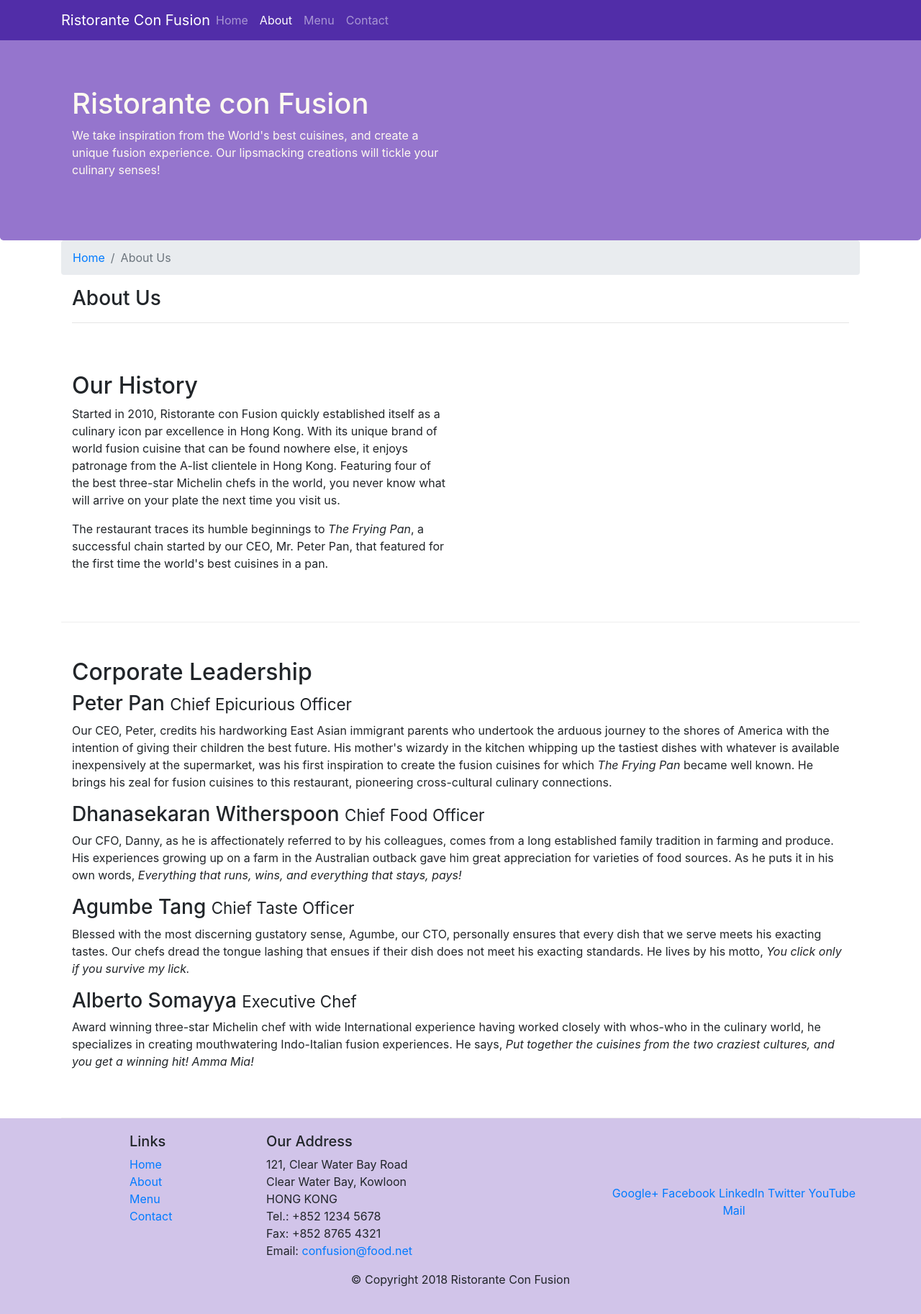
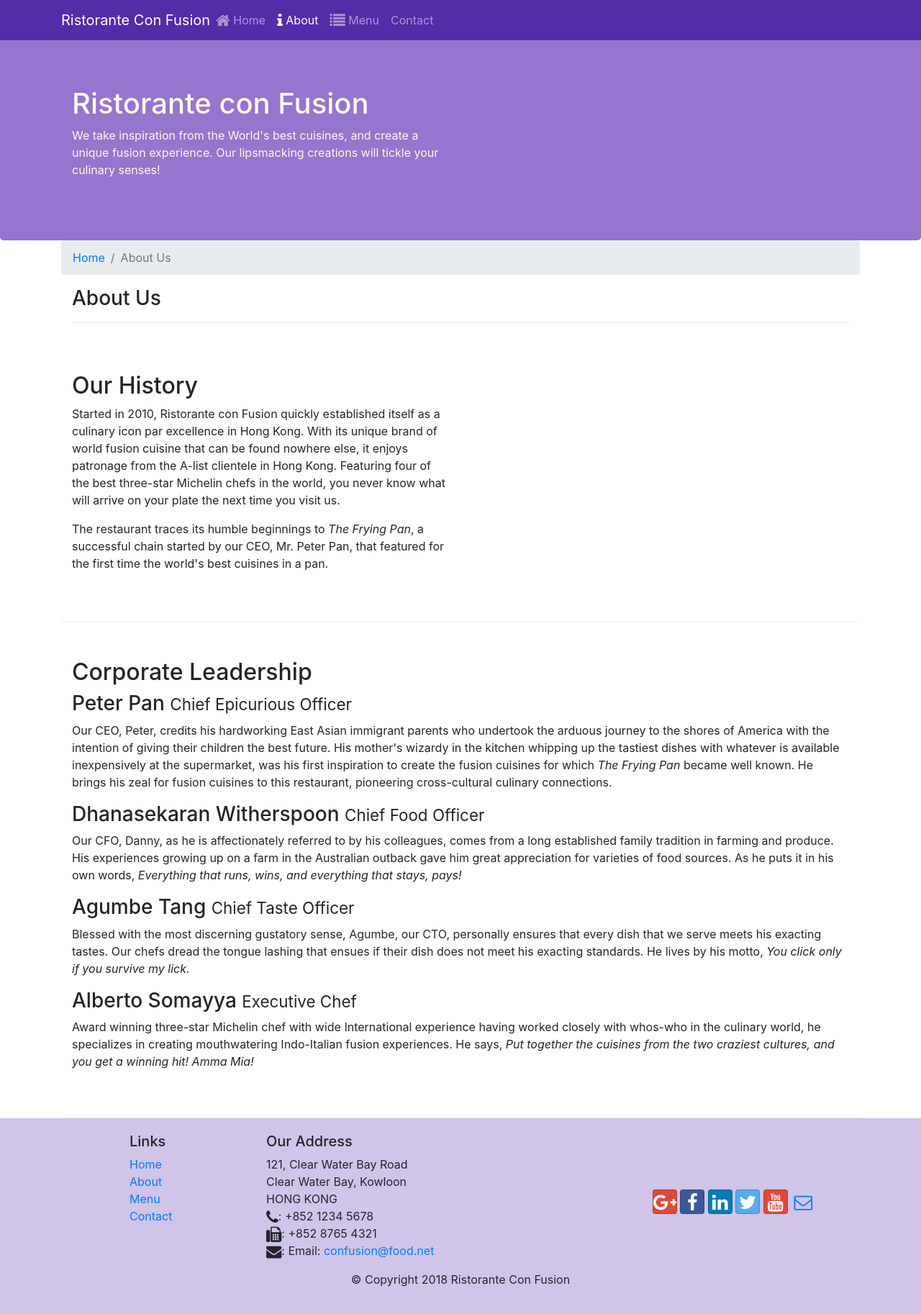
Before and after one commit to justellie/confusion, a website: page aboutus.html in a window 1280 px wide. Shown: the whole page at 72% size. Drawn offline with nearby package versions, Linux system fonts and the light colour scheme.

Commit message:
Icon Fonts

```diff
--- a/aboutus.html
+++ b/aboutus.html
@@ -9,6 +9,8 @@
     <!-- Bootstrap CSS -->
     <link rel="stylesheet" href="node_modules/bootstrap/dist/css/bootstrap.min.css">
     <link href="css/styles.css" rel="stylesheet">
+     <link rel="stylesheet" href="node_modules/font-awesome/css/font-awesome.min.css">
+    <link rel="stylesheet" href="node_modules/bootstrap-social/bootstrap-social.css">
     <title>Ristorante Con Fusion: About Us</title>
 
 </head>
@@ -23,10 +25,11 @@
            <a class="navbar-brand mr-auto" href="./index.html">Ristorante Con Fusion</a>
             <div class="collapse navbar-collapse" id="Navbar">
                <ul class="navbar-nav mr-auto">
-                    <li class="nav-item"><a class="nav-link" href="./index.html">Home</a></li>
-                    <li class="nav-item active"><a class="nav-link" href="#">About</a></li>
-                    <li class="nav-item"><a class="nav-link" href="#">Menu</a></li>
-                    <li class="nav-item"><a class="nav-link" href="#">Contact</a></li>
+                     <li class="nav-item"><a class="nav-link" href="./index.html"><span class="fa fa-home fa-lg"></span> Home</a></li>
+                    <li class="nav-item active"><a class="nav-link" href="#"><span class="fa fa-info fa-lg"></span> About</a></li>
+                    <li class="nav-item"><a class="nav-link" href="#"><span class="fa fa-list fa-lg"></span> Menu</a></li>
+
+                    <li class="nav-item"><a class="nav-link" href="#"><spanclass="fa fa-address-card fa-lg"></span> Contact</a></li>
                 </ul>
             </div>
 
@@ -113,19 +116,20 @@
 		              121, Clear Water Bay Road<br>
 		              Clear Water Bay, Kowloon<br>
 		              HONG KONG<br>
-		              Tel.: +852 1234 5678<br>
-		              Fax: +852 8765 4321<br>
+		             <i class="fa fa-phone fa-lg"></i>: +852 1234 5678<br>
+                      <i class="fa fa-fax fa-lg"></i>: +852 8765 4321<br>
+                      <i class="fa fa-envelope fa-lg"></i>:
 		              Email: <a href="mailto:confusion@food.net">confusion@food.net</a>
 		           </address>
                 </div>
                 <div class="col-12 col-sm-4 align-self-center">
-                    <div class="text-center">
-                        <a href="http://google.com/+">Google+</a>
-                        <a href="http://www.facebook.com/profile.php?id=">Facebook</a>
-                        <a href="http://www.linkedin.com/in/">LinkedIn</a>
-                        <a href="http://twitter.com/">Twitter</a>
-                        <a href="http://youtube.com/">YouTube</a>
-                        <a href="mailto:">Mail</a>
+                     <div class="text-center">
+                        <a class="btn btn-social-icon btn-google" href="http://google.com/+"><i class="fa fa-google-plus"></i></a>
+                        <a class="btn btn-social-icon btn-facebook" href="http://www.facebook.com/profile.php?id="><i class="fa fa-facebook"></i></a>
+                        <a class="btn btn-social-icon btn-linkedin" href="http://www.linkedin.com/in/"><i class="fa fa-linkedin"></i></a>
+                        <a class="btn btn-social-icon btn-twitter" href="http://twitter.com/"><i class="fa fa-twitter"></i></a>
+                        <a class="btn btn-social-icon btn-google" href="http://youtube.com/"><i class="fa fa-youtube"></i></a>
+                        <a class="btn btn-social-icon" href="mailto:"><i class="fa fa-envelope-o"></i></a>
                     </div>
                 </div>
            </div>
--- a/package.json
+++ b/package.json
@@ -15,6 +15,7 @@
   },
   "dependencies": {
     "bootstrap": "^4.0.0",
+    "font-awesome": "^4.7.0",
     "jquery": "^3.3.1",
     "popper.js": "^1.12.9"
   }
```
Also changed, not shown: index.html (+15 -12 lines), 1 other file.
